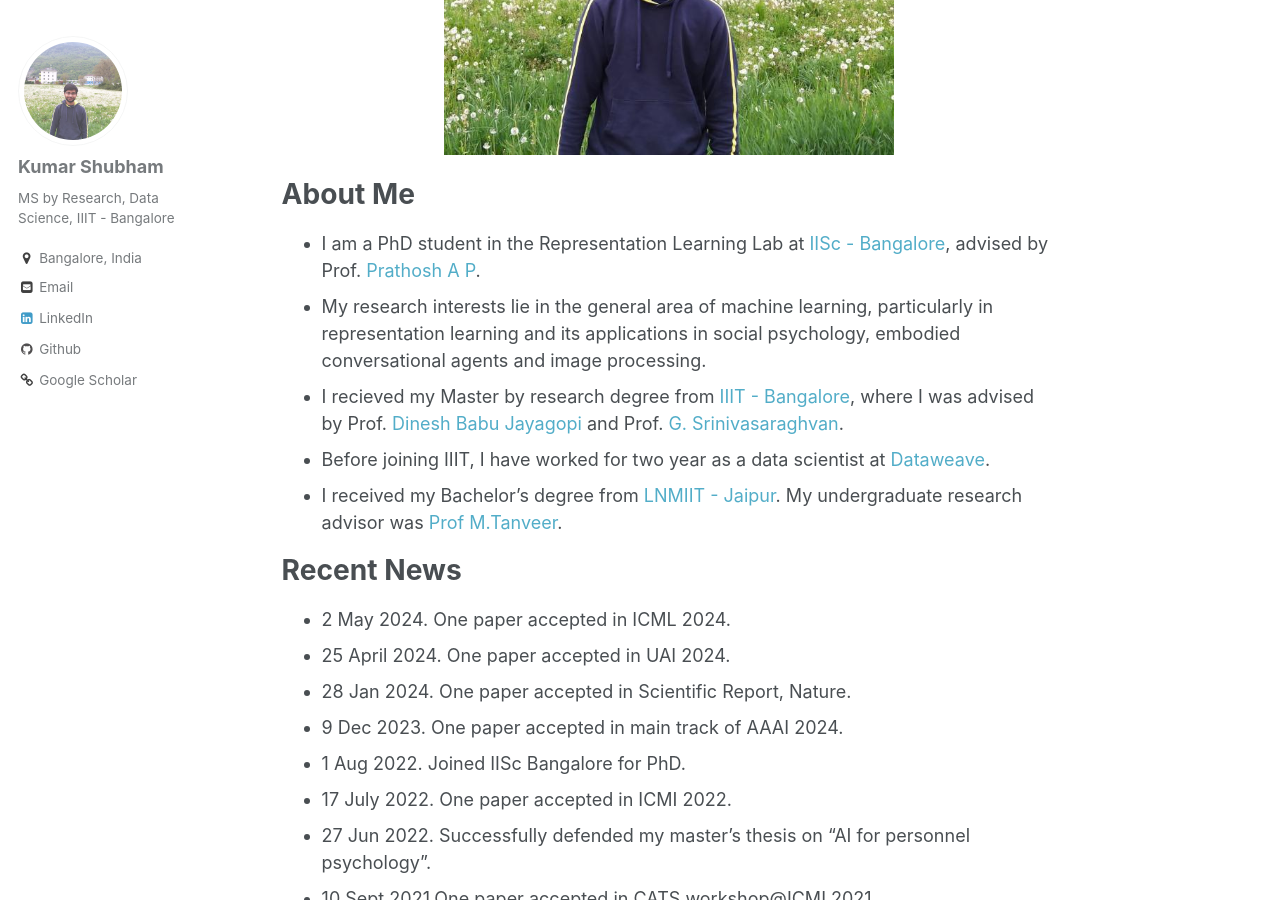
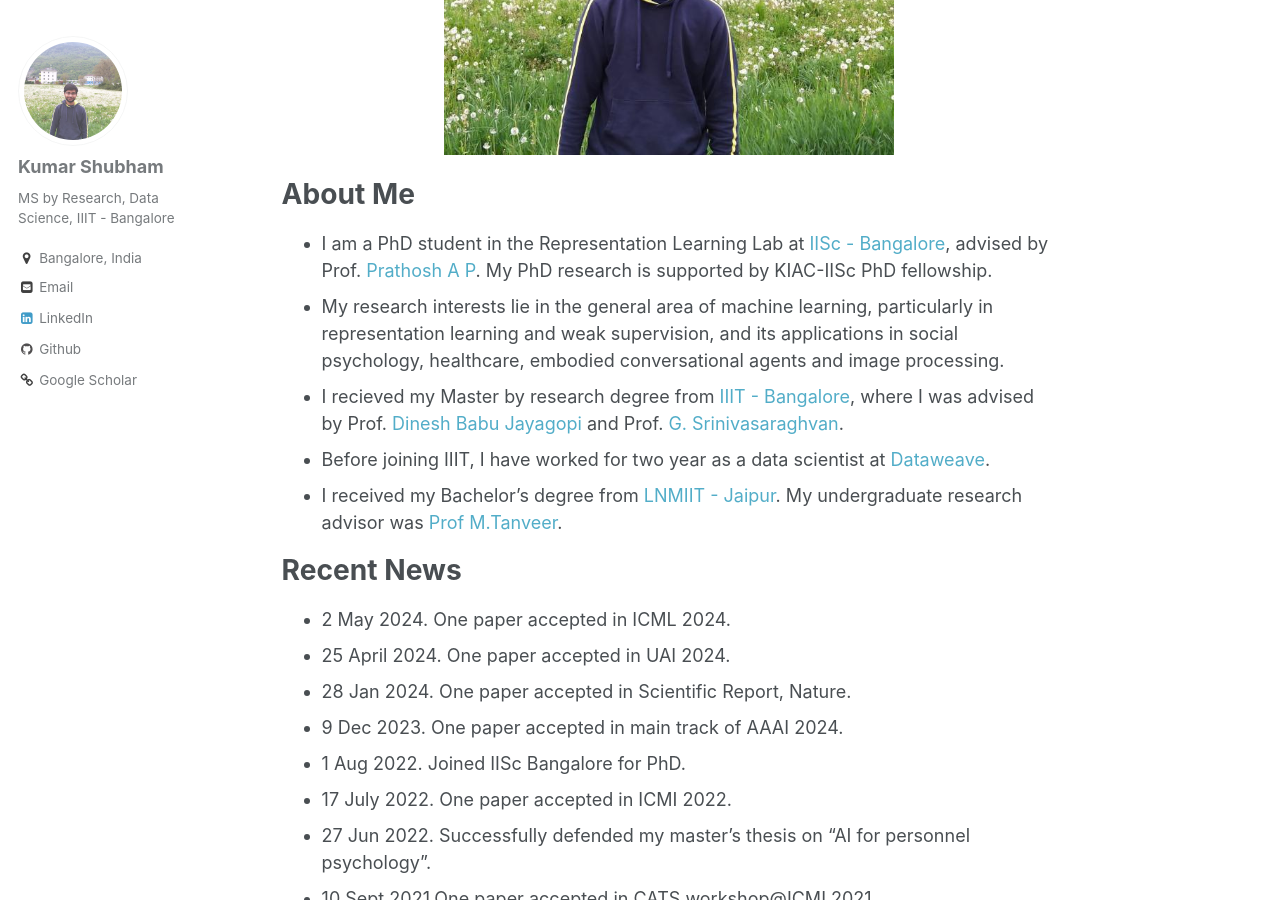
Before and after one commit to kyrs/kyrs.github.io, a Jekyll site: the page built from _pages/about.md, in a window 1280 px wide and 900 px high, scrolled down 427 px. Built offline with Jekyll 4.4.1, drawn with Linux system fonts in a browser that asks for light colours.

Commit message:
Update about.md
update about KIAC

```diff
--- a/_pages/about.md
+++ b/_pages/about.md
@@ -13,8 +13,8 @@ redirect_from:
 </p>
 
 # About Me
-* I am a PhD student in the Representation Learning Lab at [IISc - Bangalore](https://iisc.ac.in/), advised by Prof. [Prathosh A P](https://eecs.iisc.ac.in/people/prathosh-a-p/).
-* My research interests lie in the general area of machine learning, particularly in representation learning and its applications in social psychology, embodied conversational agents and image processing.
+* I am a PhD student in the Representation Learning Lab at [IISc - Bangalore](https://iisc.ac.in/), advised by Prof. [Prathosh A P](https://eecs.iisc.ac.in/people/prathosh-a-p/). My PhD research is supported by KIAC-IISc PhD fellowship.
+* My research interests lie in the general area of machine learning, particularly in representation learning and weak supervision, and its applications in social psychology, healthcare, embodied conversational agents and image processing.
 * I recieved my Master by research degree from [IIIT - Bangalore](https://www.iiitb.ac.in/), where I was advised by Prof. [Dinesh Babu Jayagopi](https://www.iiitb.ac.in/faculty/dinesh-babu-jayagopi/) and Prof. [G. Srinivasaraghvan](https://www.iiitb.ac.in/faculty/g-srinivasaraghavan).
 * Before joining IIIT, I have worked for two year as a data scientist at [Dataweave](https://dataweave.com/).
 * I received my Bachelor’s degree from [LNMIIT - Jaipur](https://www.lnmiit.ac.in/). My undergraduate research advisor was [Prof M.Tanveer](http://www.iiti.ac.in/people/~mtanveer/).
```
